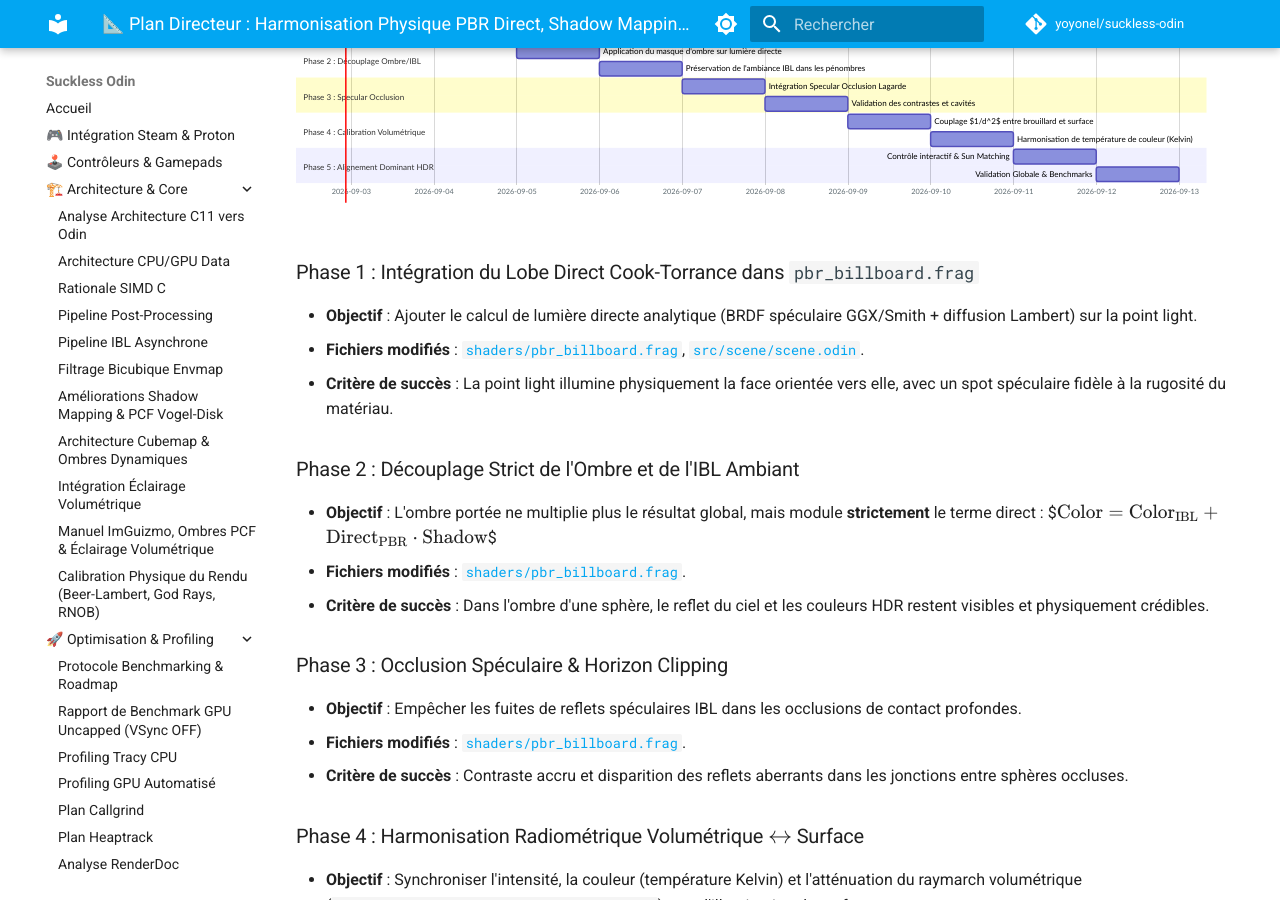
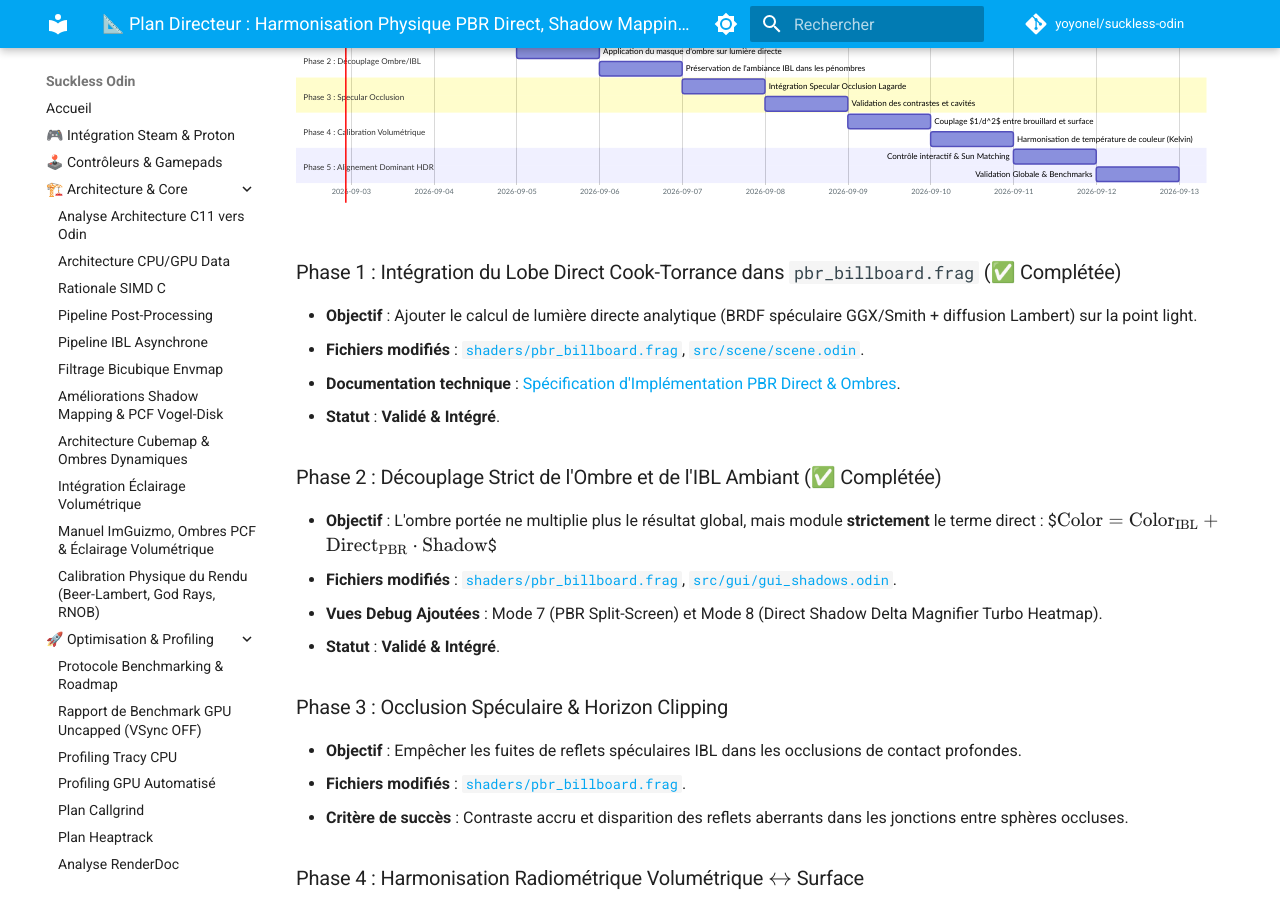
Before and after one commit to yoyonel-lab/suckless-odin, an MkDocs documentation site: the page built from docs/2026-09-02_pbr_direct_lighting_shadow_ibl_harmonization_plan.md, in a window 1280 px wide and 900 px high, scrolled down 2876 px. Built offline with MkDocs 1.6.1 and Material for MkDocs 9.7.7, drawn with Linux system fonts in a browser that asks for light colours; comment, search, counter and statistics services are not loaded.

Commit message:
feat(pbr): integrate direct Cook-Torrance lighting, decouple shadows from IBL, and add debug views

````diff
--- a/docs/2026-09-02_pbr_direct_lighting_shadow_ibl_harmonization_plan.md
+++ b/docs/2026-09-02_pbr_direct_lighting_shadow_ibl_harmonization_plan.md
@@ -103,16 +103,18 @@
     Validation Globale & Benchmarks : p5_2, after p5_1, 1d
 ```
 
-### Phase 1 : Intégration du Lobe Direct Cook-Torrance dans `pbr_billboard.frag`
+### Phase 1 : Intégration du Lobe Direct Cook-Torrance dans `pbr_billboard.frag` (✅ Complétée)
 - **Objectif** : Ajouter le calcul de lumière directe analytique (BRDF spéculaire GGX/Smith + diffusion Lambert) sur la point light.
 - **Fichiers modifiés** : [`shaders/pbr_billboard.frag`](../shaders/pbr_billboard.frag), [`src/scene/scene.odin`](../src/scene/scene.odin).
-- **Critère de succès** : La point light illumine physiquement la face orientée vers elle, avec un spot spéculaire fidèle à la rugosité du matériau.
+- **Documentation technique** : [Spécification d'Implémentation PBR Direct & Ombres](2026-09-03_pbr_direct_lighting_shadow_ibl_integration.md).
+- **Statut** : **Validé & Intégré**.
 
-### Phase 2 : Découplage Strict de l'Ombre et de l'IBL Ambiant
+### Phase 2 : Découplage Strict de l'Ombre et de l'IBL Ambiant (✅ Complétée)
 - **Objectif** : L'ombre portée ne multiplie plus le résultat global, mais module **strictement** le terme direct :
   $$\text{Color} = \text{Color}_{\text{IBL}} + \text{Direct}_{\text{PBR}} \cdot \text{Shadow}$$
-- **Fichiers modifiés** : [`shaders/pbr_billboard.frag`](../shaders/pbr_billboard.frag).
-- **Critère de succès** : Dans l'ombre d'une sphère, le reflet du ciel et les couleurs HDR restent visibles et physiquement crédibles.
+- **Fichiers modifiés** : [`shaders/pbr_billboard.frag`](../shaders/pbr_billboard.frag), [`src/gui/gui_shadows.odin`](../src/gui/gui_shadows.odin).
+- **Vues Debug Ajoutées** : Mode 7 (PBR Split-Screen) et Mode 8 (Direct Shadow Delta Magnifier Turbo Heatmap).
+- **Statut** : **Validé & Intégré**.
 
 ### Phase 3 : Occlusion Spéculaire & Horizon Clipping
 - **Objectif** : Empêcher les fuites de reflets spéculaires IBL dans les occlusions de contact profondes.
````
Also changed, not shown: docs/2026-09-03_pbr_direct_lighting_shadow_ibl_integration.md (added, +150 -0 lines), docs/index.md (+8 -0 lines), 7 other files.
